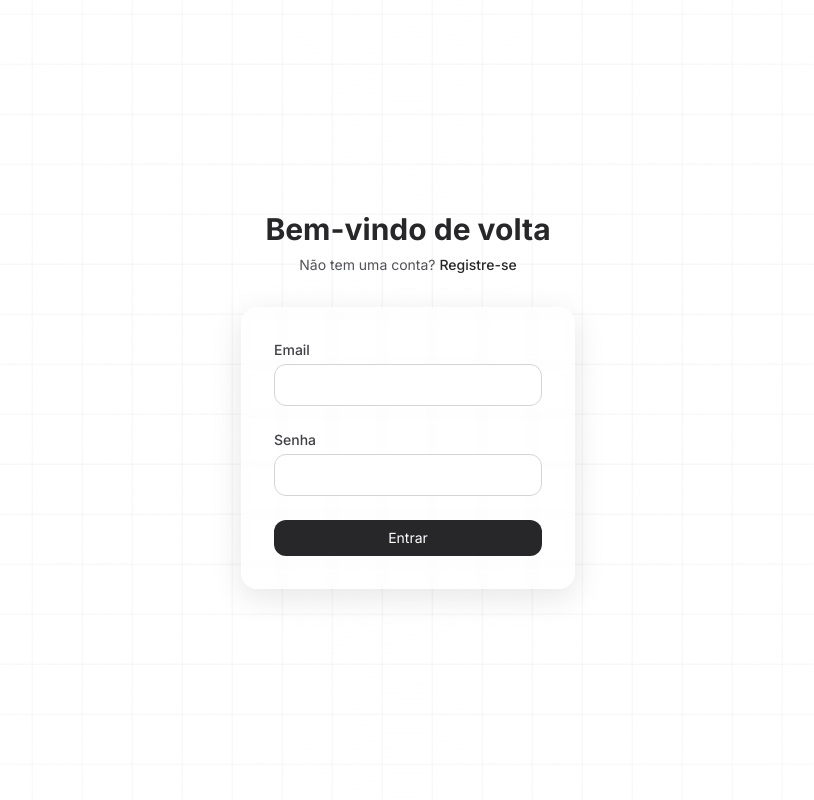
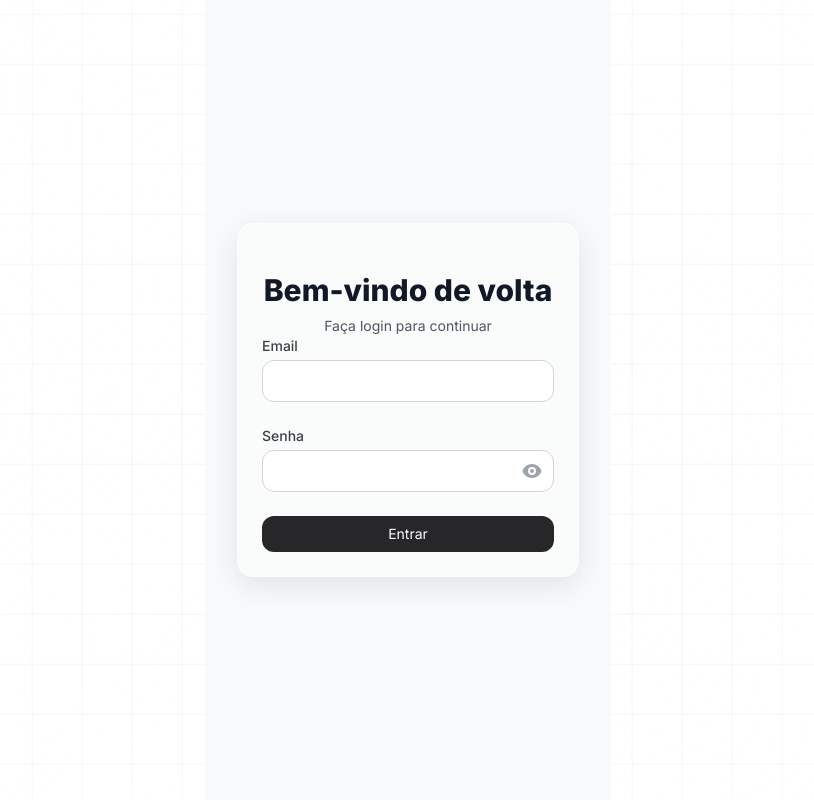
Before and after one commit to ThierryWelling/simplo-ti, a Next.js app: page /login in a window 1280 px wide. Shown: the whole page, without its empty margins (232-1046 px from the left). Built offline with nearby package versions, Linux system fonts and the light colour scheme; no server answers.

Commit message:
Atualiza página de login com melhorias na navegação e tratamento de erros

```diff
--- a/src/app/login/page.tsx
+++ b/src/app/login/page.tsx
@@ -1,60 +1,55 @@
 'use client';
 
 import { useState } from 'react';
-import Link from 'next/link';
+import { useRouter } from 'next/navigation';
 import { useAuth } from '@/contexts/AuthContext';
 import GlassmorphismContainer from '@/components/GlassmorphismContainer';
-import EmailConfirmationMessage from '@/components/EmailConfirmationMessage';
+import Link from 'next/link';
 
 export default function LoginPage() {
   const [email, setEmail] = useState('');
   const [password, setPassword] = useState('');
+  const [showPassword, setShowPassword] = useState(false);
   const [loading, setLoading] = useState(false);
   const [error, setError] = useState('');
-  const [needsEmailConfirmation, setNeedsEmailConfirmation] = useState(false);
+  const router = useRouter();
   const { signIn } = useAuth();
 
   const handleSubmit = async (e: React.FormEvent) => {
     e.preventDefault();
     setLoading(true);
     setError('');
-    setNeedsEmailConfirmation(false);
 
     try {
       await signIn(email, password);
-      // O redirecionamento agora é feito no AuthContext
+      router.push('/chamados');
     } catch (error: any) {
-      if (error.message === 'EMAIL_NOT_CONFIRMED') {
-        setNeedsEmailConfirmation(true);
-      } else {
-        setError(error.message);
-      }
+      setError(error.message || 'Erro ao fazer login');
     } finally {
       setLoading(false);
     }
   };
 
+  const togglePasswordVisibility = () => {
+    setShowPassword(!showPassword);
+  };
+
   return (
-    <div className="min-h-screen flex items-center justify-center p-4">
+    <div className="min-h-screen flex items-center justify-center py-12 px-4 sm:px-6 lg:px-8 bg-gray-50">
       <div className="max-w-md w-full space-y-8">
-        <div className="text-center">
-          <h2 className="text-3xl font-bold text-zinc-800">Bem-vindo de volta</h2>
-          <p className="mt-2 text-sm text-zinc-600">
-            Não tem uma conta?{' '}
-            <Link href="/register" className="font-medium text-zinc-800 hover:text-zinc-700">
-              Registre-se
-            </Link>
+        <GlassmorphismContainer>
+          <div>
+            <h2 className="mt-6 text-center text-3xl font-extrabold text-gray-900">
+              Bem-vindo de volta
+            </h2>
+            <p className="mt-2 text-center text-sm text-gray-600">
+              Faça login para continuar
             </p>
           </div>
 
-        <GlassmorphismContainer className="p-8">
-          {needsEmailConfirmation && (
-            <EmailConfirmationMessage email={email} />
-          )}
-
-          {error && !needsEmailConfirmation && (
-            <div className="bg-red-100/50 border border-red-400 text-red-700 px-4 py-3 rounded-xl relative mb-6">
-              <span className="block sm:inline">{error}</span>
+          {error && (
+            <div className="bg-red-50 border border-red-200 text-red-700 px-4 py-3 rounded-xl text-sm">
+              {error}
             </div>
           )}
 
@@ -79,16 +74,35 @@ export default function LoginPage() {
               <label htmlFor="password" className="block text-sm font-medium text-zinc-700">
                 Senha
               </label>
+              <div className="relative mt-1">
                 <input
                   id="password"
                   name="password"
-                type="password"
+                  type={showPassword ? "text" : "password"}
                   autoComplete="current-password"
                   required
-                className="mt-1 w-full px-4 py-2 border border-zinc-300 rounded-xl focus:outline-none focus:border-zinc-400"
+                  className="w-full px-4 py-2 border border-zinc-300 rounded-xl focus:outline-none focus:border-zinc-400 pr-10"
                   value={password}
                   onChange={(e) => setPassword(e.target.value)}
                 />
+                <button
+                  type="button"
+                  onClick={togglePasswordVisibility}
+                  className="absolute inset-y-0 right-0 pr-3 flex items-center text-gray-400 hover:text-gray-600"
+                >
+                  {showPassword ? (
+                    <svg xmlns="http://www.w3.org/2000/svg" className="h-5 w-5" viewBox="0 0 20 20" fill="currentColor">
+                      <path fillRule="evenodd" d="M3.707 2.293a1 1 0 00-1.414 1.414l14 14a1 1 0 001.414-1.414l-1.473-1.473A10.014 10.014 0 0019.542 10C18.268 5.943 14.478 3 10 3a9.958 9.958 0 00-4.512 1.074l-1.78-1.781zm4.261 4.26l1.514 1.515a2.003 2.003 0 012.45 2.45l1.514 1.514a4 4 0 00-5.478-5.478z" clipRule="evenodd" />
+                      <path d="M12.454 16.697L9.75 13.992a4 4 0 01-3.742-3.741L2.335 6.578A9.98 9.98 0 00.458 10c1.274 4.057 5.065 7 9.542 7 .847 0 1.669-.105 2.454-.303z" />
+                    </svg>
+                  ) : (
+                    <svg xmlns="http://www.w3.org/2000/svg" className="h-5 w-5" viewBox="0 0 20 20" fill="currentColor">
+                      <path d="M10 12a2 2 0 100-4 2 2 0 000 4z" />
+                      <path fillRule="evenodd" d="M.458 10C1.732 5.943 5.522 3 10 3s8.268 2.943 9.542 7c-1.274 4.057-5.064 7-9.542 7S1.732 14.057.458 10zM14 10a4 4 0 11-8 0 4 4 0 018 0z" clipRule="evenodd" />
+                    </svg>
+                  )}
+                </button>
+              </div>
             </div>
 
             <div>
```
Lines whose indentation alone changed are shown as unchanged.
